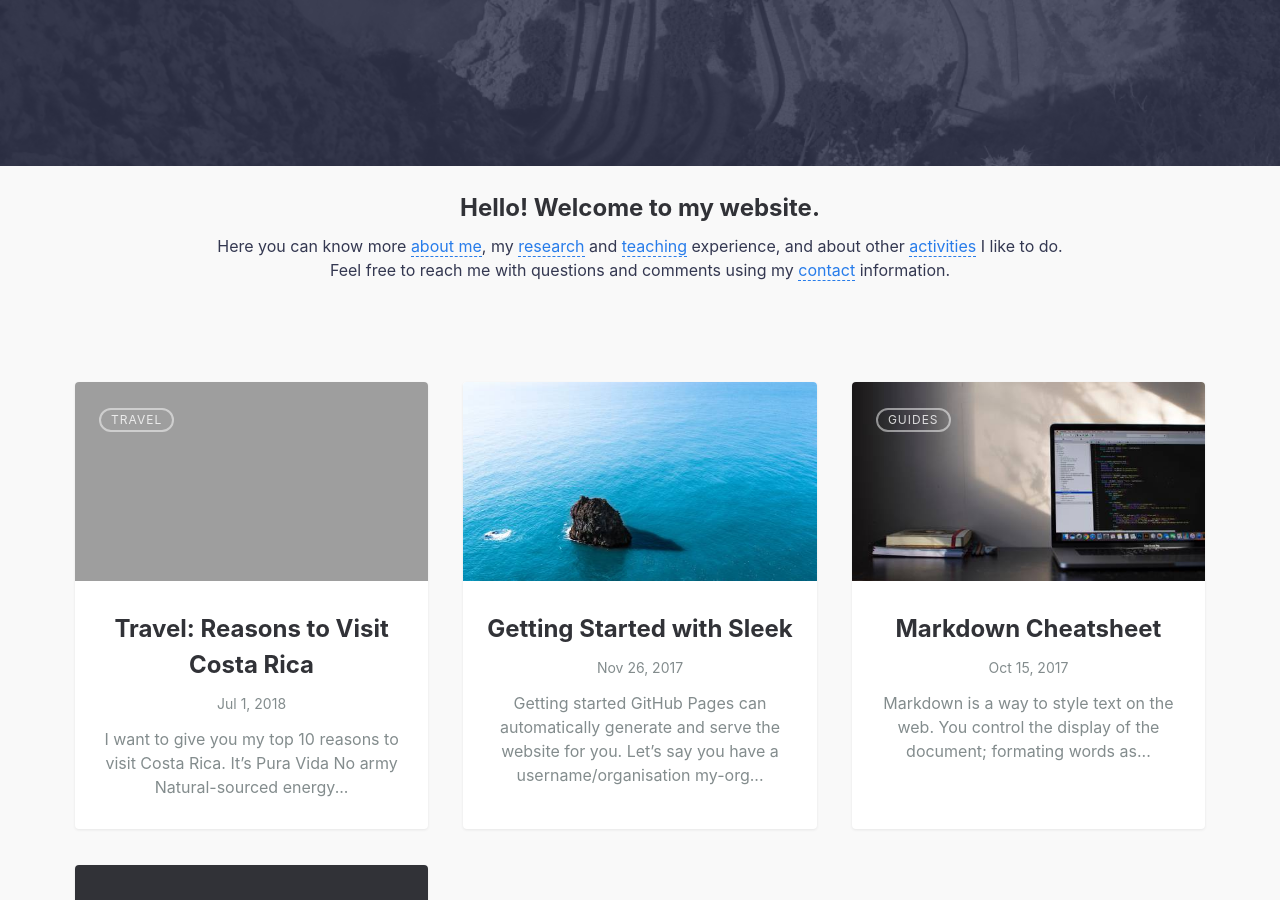
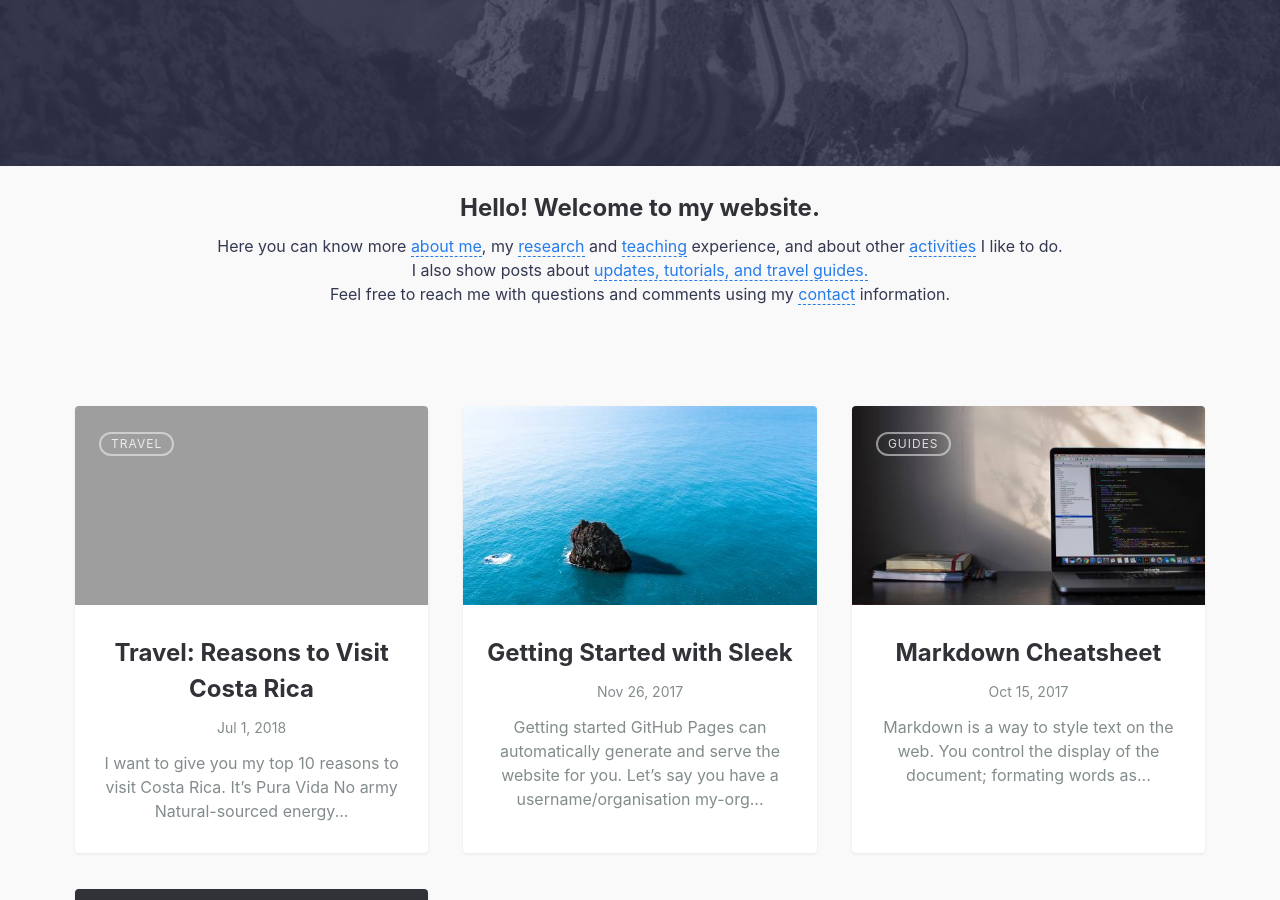
Before and after one commit to nzunigag/nzunigag.github.io, a Jekyll site: the page built from index.md, in a window 1280 px wide and 900 px high, scrolled down 410 px. Built offline with Jekyll 4.4.1, drawn with Linux system fonts in a browser that asks for light colours.

Commit message:
Update default.html

```diff
--- a/_layouts/default.html
+++ b/_layouts/default.html
@@ -37,6 +37,7 @@ layout: compress
               my <a href="https://nzunigag.github.io/research/">research</a> and
               <a href="https://nzunigag.github.io/teaching/">teaching</a> experience, and about other
               <a href="https://nzunigag.github.io/activities/">activities</a> I like to do. <br>
+              I also show posts about <a href="https://nzunigag.github.io/categories/">updates, tutorials, and travel guides.</a> <br>
               Feel free to reach me with questions and comments using my
               <a href="https://nzunigag.github.io/contact/">contact</a> information.
             </p>
```
